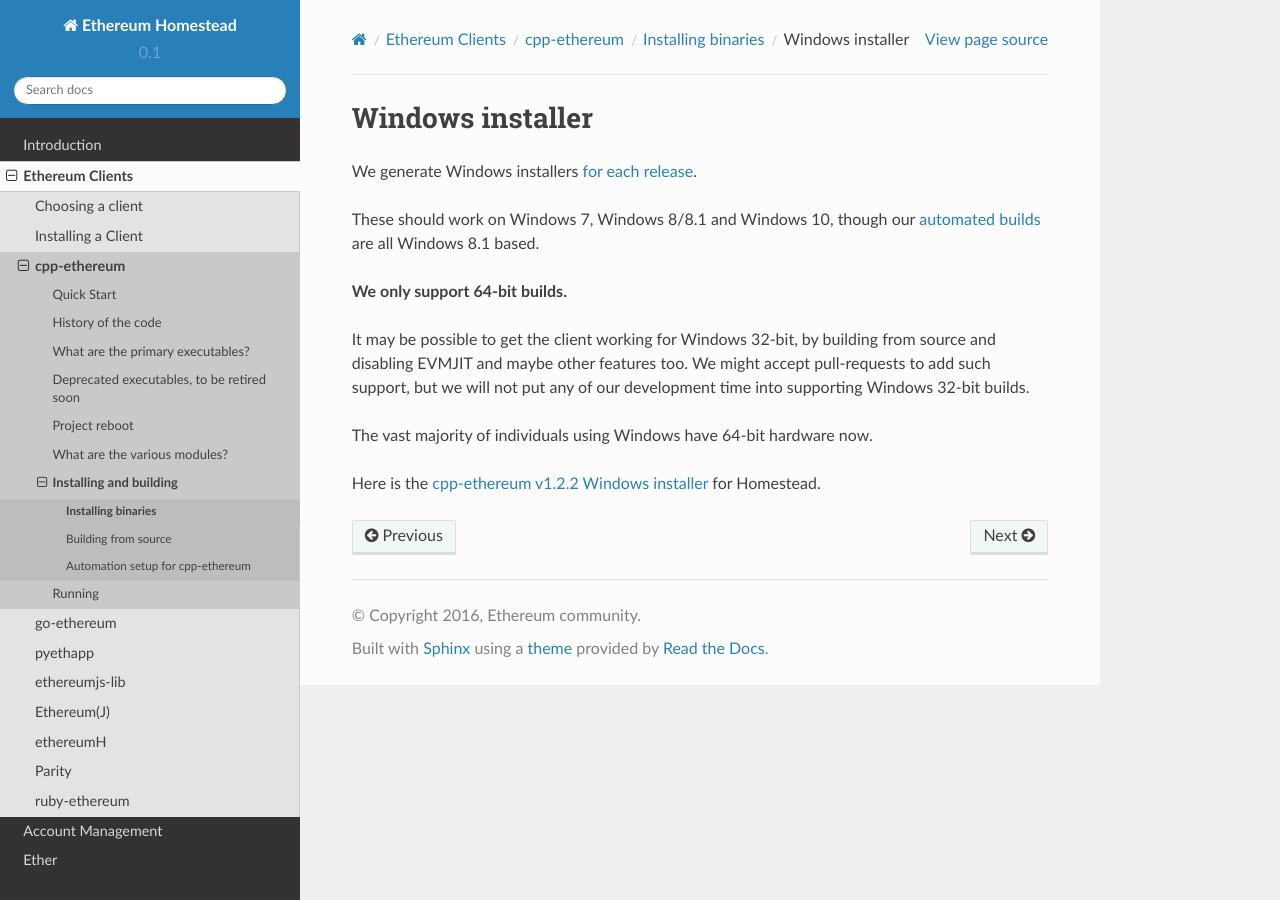
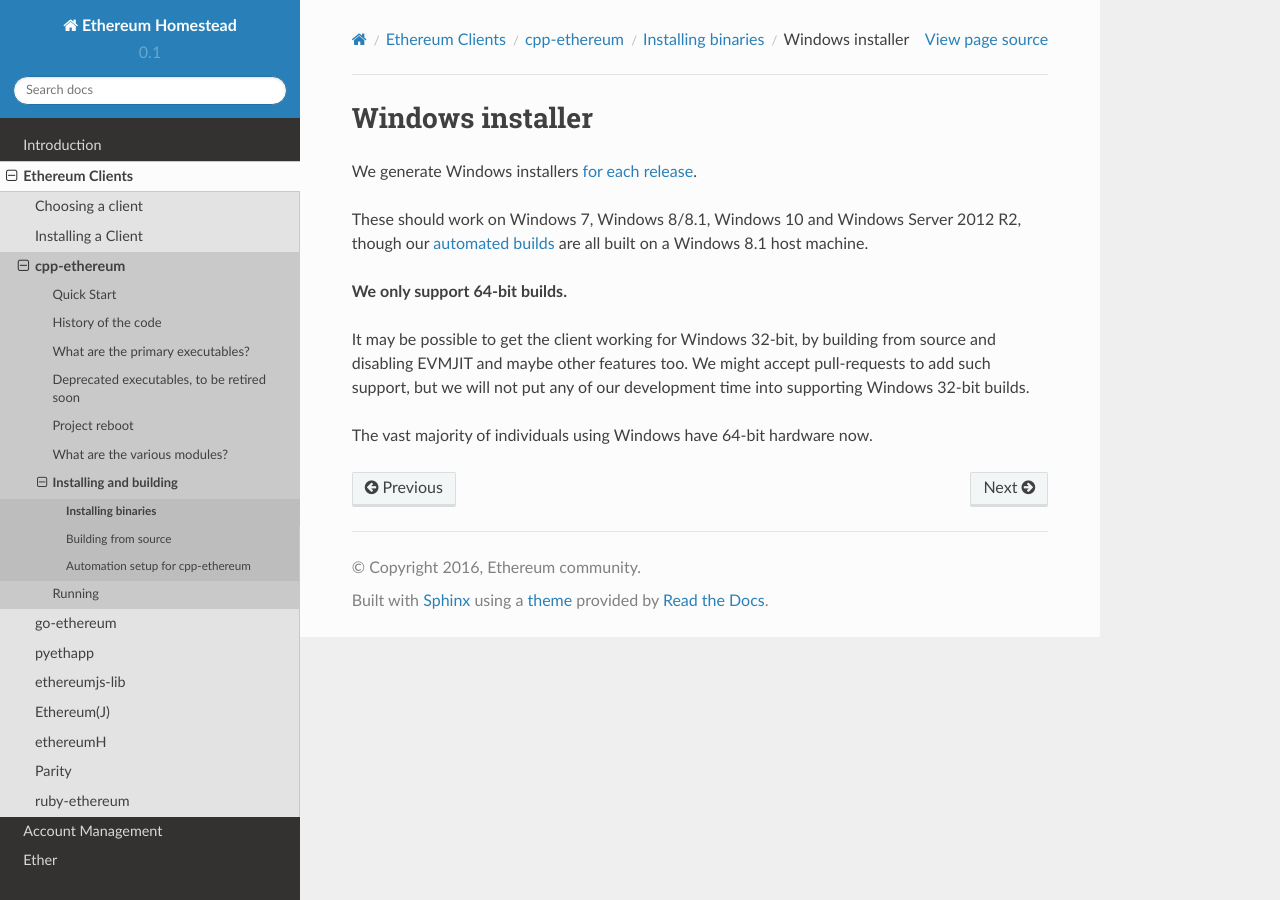
Before and after one commit to ethereum/homestead-guide, a Sphinx documentation site: the page built from source/ethereum-clients/cpp-ethereum/installing-binaries/windows-installer.rst, in a window 1280 px wide. Built offline with Sphinx 7.4.7 and the Read the Docs theme 2.0.0, drawn with Linux system fonts in a browser that asks for light colours.

Commit message:
Updated links for cpp-ethereum 1.2.5 release.

```diff
--- a/source/ethereum-clients/cpp-ethereum/installing-binaries/osx-dmg.rst
+++ b/source/ethereum-clients/cpp-ethereum/installing-binaries/osx-dmg.rst
@@ -14,7 +14,3 @@
 
 If your system does not support either of these OS X versions then you
 are out of luck.  Sorry!
-
-Here is the
-`cpp-ethereum v1.2.2 OS X DMG
-<https://build.ethereum.org/cpp-binaries-data/release-1.2.2/Ethereum.dmg>`_ for Homestead.
--- a/source/ethereum-clients/cpp-ethereum/installing-binaries/windows-installer.rst
+++ b/source/ethereum-clients/cpp-ethereum/installing-binaries/windows-installer.rst
@@ -5,8 +5,9 @@
 We generate Windows installers
 `for each release <https://github.com/ethereum/webthree-umbrella/releases>`_.
 
-These should work on Windows 7, Windows 8/8.1 and Windows 10, though our
-`automated builds <http://ethbuilds.com>`_ are all Windows 8.1 based.
+These should work on Windows 7, Windows 8/8.1, Windows 10 and Windows Server
+2012 R2, though our `automated builds <http://ethbuilds.com>`_ are all built
+on a Windows 8.1 host machine.
 
 **We only support 64-bit builds.**
 
@@ -16,7 +17,3 @@
 time into supporting Windows 32-bit builds.
 
 The vast majority of individuals using Windows have 64-bit hardware now.
-
-Here is the
-`cpp-ethereum v1.2.2 Windows installer
-<https://build.ethereum.org/cpp-binaries-data/release-1.2.2/Ethereum.exe>`_ for Homestead.
```
Also changed, not shown: source/ethereum-clients/choosing-a-client.rst (+6 -6 lines).
